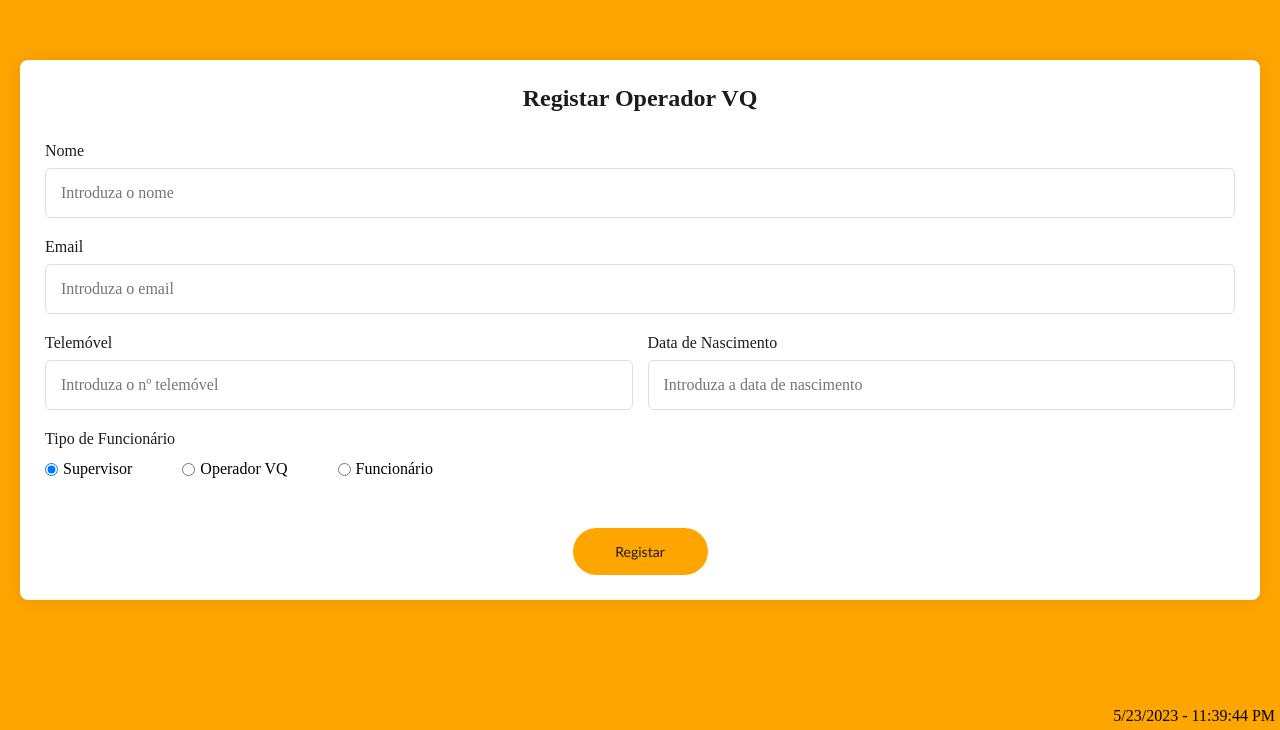
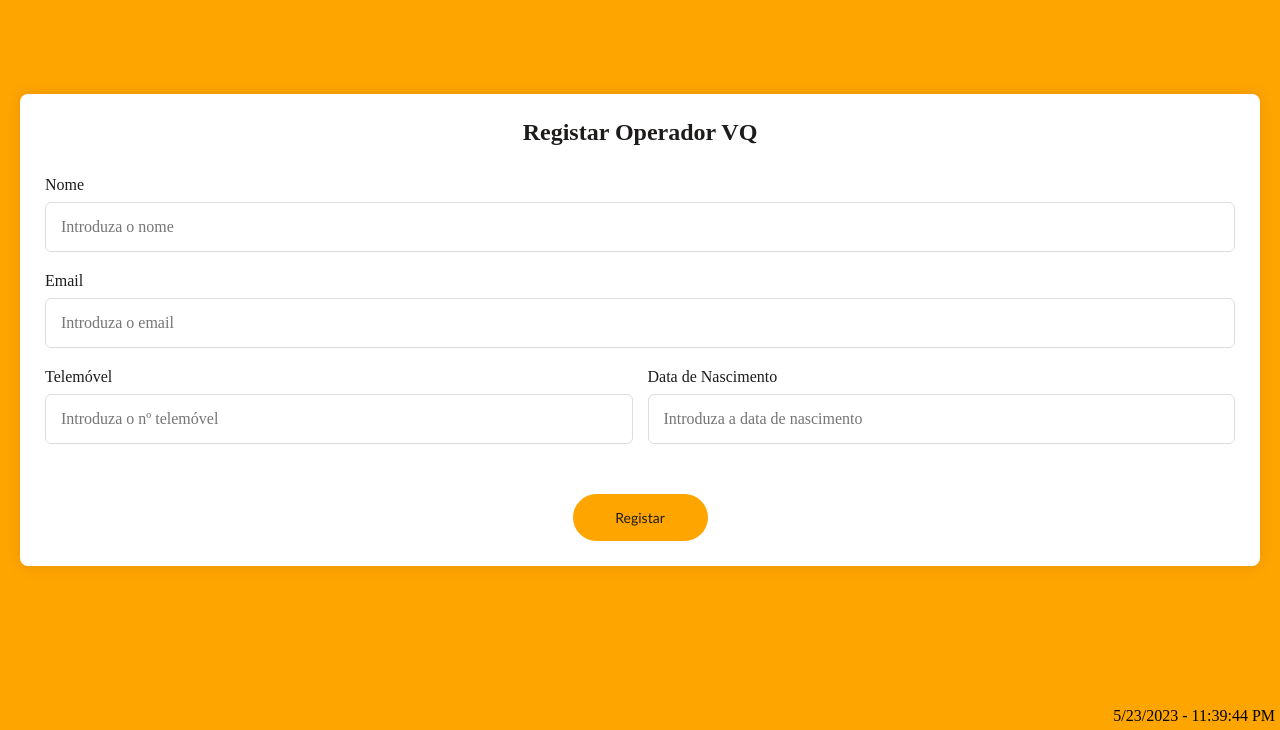
Before and after one commit to EduCosme99/flaskProject, a Flask app: page /adicionar_operadorvq in a window 1280 px wide. Shown: the part 70-800 px from the top of the page. Run offline with Flask 3, Linux system fonts and the light colour scheme; some libraries are stand-ins or nearby versions.

Commit message:
Criação das páginas para registo de funcionários

```diff
--- a/flaskProject/templates/AdicionarOperadorVQ.html
+++ b/flaskProject/templates/AdicionarOperadorVQ.html
@@ -59,24 +59,6 @@
                     </div>
                 </div>
 
-                <div class="type-box">
-                    <h3>Tipo de Funcionário</h3>
-                    <div class="type-option">
-                        <div class="type">
-                            <input type="radio" id="check-supervisor" name="type" checked/>
-                            <label for="check-supervisor">Supervisor</label>
-                        </div>
-                        <div class="type">
-                            <input type="radio" id="check-vq" name="type" />
-                            <label for="check-vq">Operador VQ</label>
-                        </div>
-                        <div class="type">
-                            <input type="radio" id="check-funcionario" name="type" />
-                            <label for="check-funcionario">Funcionário</label>
-                        </div>
-                    </div>
-                </div>
-
                 <button class="small_btn">Registar</button>
             </form>
         </section>
```
Also changed, not shown: flaskProject/templates/AdicionarFuncionario.html (+0 -18 lines), flaskProject/templates/AdicionarSupervisor.html (+0 -18 lines).
